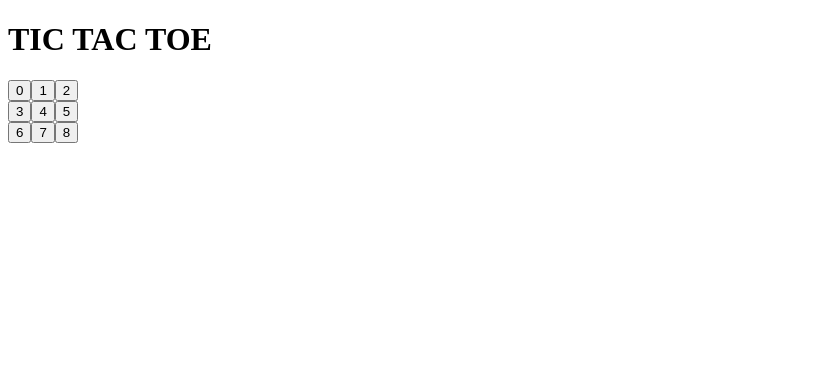
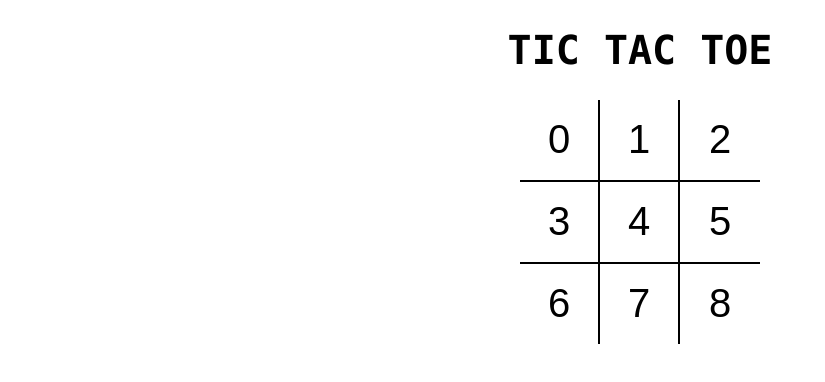
Before and after one commit to AakashDhanyamraju/tictactoe, a React (Vite) app: page / in a window 1280 px wide. Shown: the top 382 px of the page, without its empty margins (0-825 px from the left). Built offline with nearby package versions, Linux system fonts and the light colour scheme.

Commit message:
added scss:

```diff
--- a/src/App.jsx
+++ b/src/App.jsx
@@ -1,12 +1,13 @@
 import React from "react";
 import Board from "./components/Board";
-
+import "./styles/root.scss";
 const App = () => {
   return(
-    <div>
-    <h1>TIC TAC TOE</h1>
-    <Board></Board>
-  </div>)
+    <div className="app">
+      <h1>TIC TAC TOE</h1>
+      <Board />
+    </div>
+  );
 };
 
 export default App;
--- a/src/components/Board.jsx
+++ b/src/components/Board.jsx
@@ -2,18 +2,18 @@
 import Square from './Square';
  const Board = () => {
      return (
-       <div>
-         <div>
+       <div className="board">
+         <div className="board-row">
            <Square value={0} />
            <Square value={1} />
            <Square value={2} />
          </div>
-         <div>
+         <div className="board-row">
            <Square value={3} />
            <Square value={4} />
            <Square value={5} />
          </div>
-         <div>
+         <div className="board-row">
            <Square value={6} />
            <Square value={7} />
            <Square value={8} />
--- a/src/components/Square.jsx
+++ b/src/components/Square.jsx
@@ -1,6 +1,7 @@
 import React from "react";
+
  const Square = ({value}) => {
-     return <button type="button">{ value }</button>;
+     return <button type="button" className="square" >{ value }</button>;
     };
 
 export default Square
--- /dev/null
+++ b/src/styles/root.scss
@@ -0,0 +1,48 @@
+body {
+    padding: 0;
+    margin: 0;
+}
+
+button {
+    background: none;
+    border: none;
+    outline: none;
+
+    &:hover {
+        cursor: pointer;
+    }
+}
+
+.app {
+    font-family: Monaco,sans-serif ;
+    font-size: 20px;
+    display: flex;
+    flex-direction: column;
+    align-items: center;
+}
+
+.board {
+    .board-row {
+        display: flex;
+        flex-direction: row;
+        border-bottom: 2px solid #000;
+
+        &:last-child {
+            border-bottom: none;
+        }
+
+        .square {
+            width: 80px;
+            height: 80px;
+            border-right: 2px solid #000;
+            font-size: 2.5rem;
+            padding: 0;
+            overflow: hidden;
+            transition: all 0.2s;
+
+            &:last-child {
+                border-right: none;
+            }
+        }
+    }
+}
```
